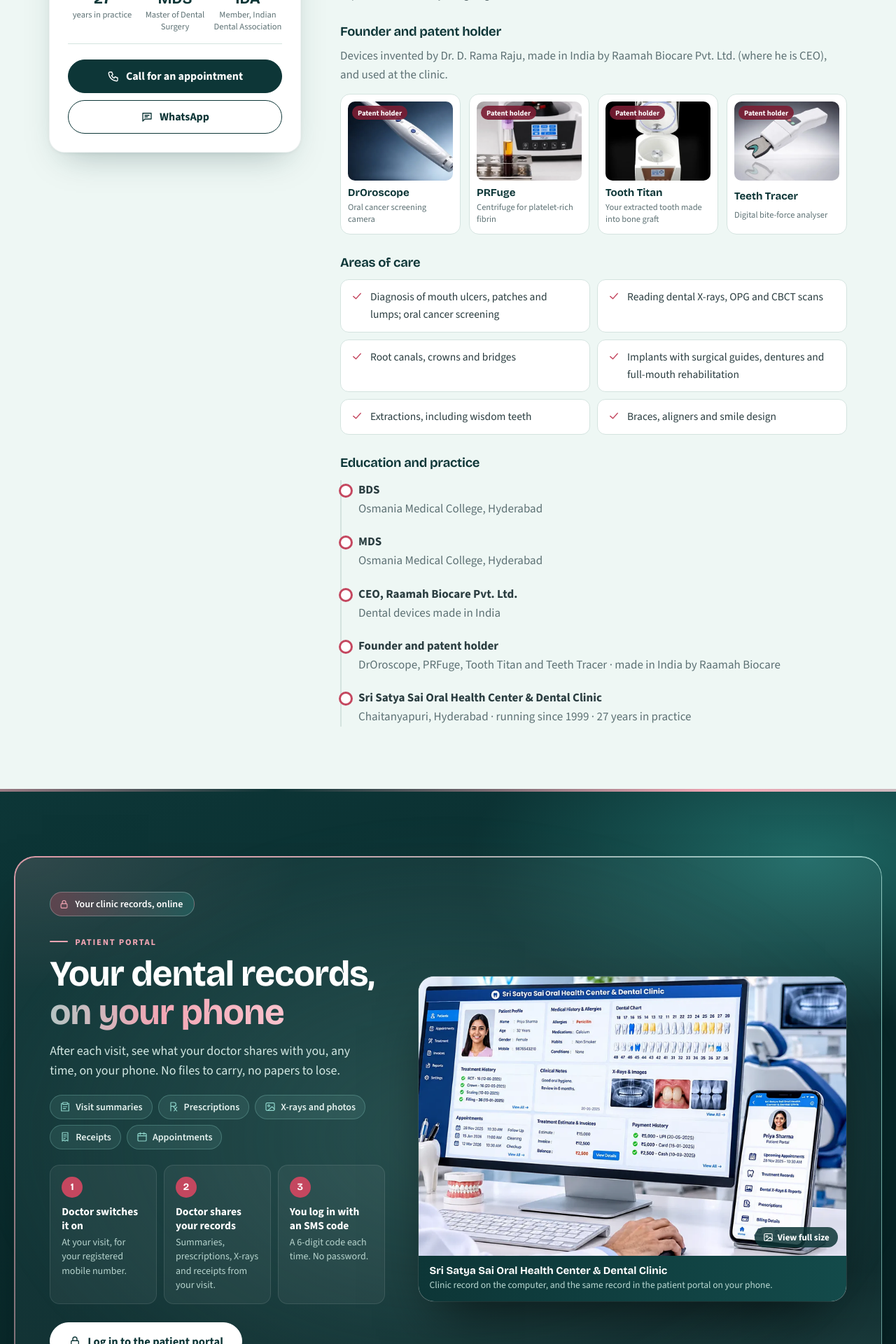
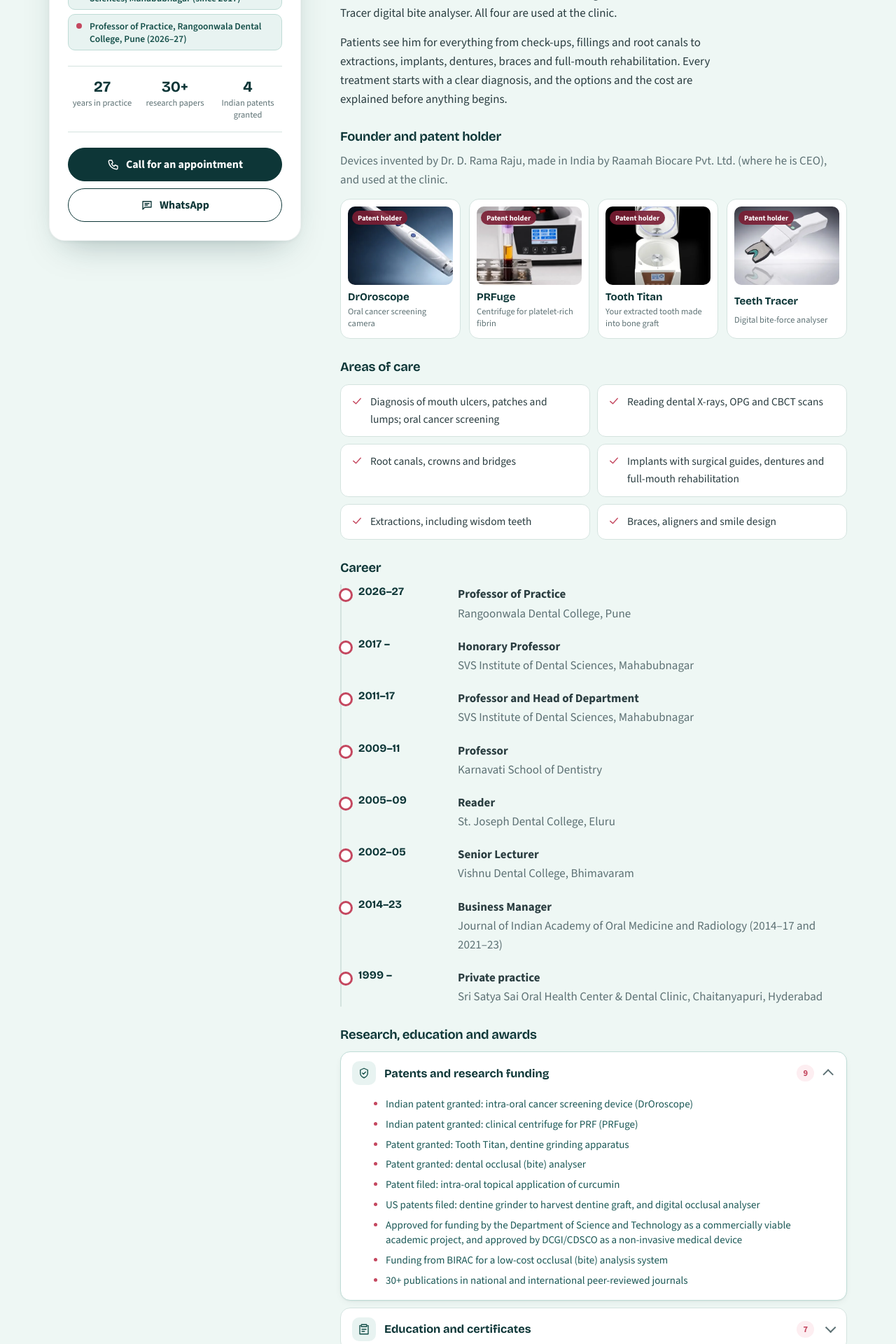
Before and after one commit to drramarajudentalclinic-tech/dental-backend, a React (Vite) app in the folder website/: page / in a window 1280 px wide. Shown: the part 6320-8240 px from the top of the page at 70% size. Built offline with nearby package versions, Linux system fonts and the light colour scheme; no server answers.

Commit message:
Doctor section: full CV details

```diff
--- a/website/index.html
+++ b/website/index.html
@@ -75,8 +75,10 @@
         "@type": "Person",
         "name": "Dr. D. Rama Raju",
         "jobTitle": "Dentist, BDS, MDS",
-        "alumniOf": "Osmania Medical College, Hyderabad",
-        "memberOf": "Indian Dental Association"
+        "alumniOf": "Government Dental College and Hospital, Hyderabad",
+        "memberOf": ["Indian Dental Association", "Indian Academy of Oral Medicine and Radiology"],
+        "award": ["Young Researcher Award, IAOMR (2017)"],
+        "affiliation": ["SVS Institute of Dental Sciences, Mahabubnagar (Honorary Professor)", "Rangoonwala Dental College, Pune (Professor of Practice)", "Raamah Biocare Pvt. Ltd. (CEO)"]
       }
     }
     </script>
--- a/website/src/chatContent.js
+++ b/website/src/chatContent.js
@@ -87,9 +87,9 @@ export const TOPICS = [
     title: { en: "About the doctor", te: "డాక్టర్ గురించి", hi: "डॉक्टर के बारे में" },
     keys: ["doctor", "dentist", "rama raju", "qualification", "mds", "డాక్టర్", "రామరాజు", "डॉक्टर", "रामराजू"],
     a: {
-      en: ["Dr. D. Rama Raju — BDS, MDS, Osmania Medical College, Hyderabad.", `• ${YEARS} years of experience · clinic running since ${SINCE}`, "• Dental Council Reg. No. A-1096", "• CEO, Raamah Biocare Pvt. Ltd.", "• Founder and patent holder of the DrOroscope, PRFuge, Tooth Titan and Teeth Tracer (made in India by Raamah Biocare)", "• Member, Indian Dental Association"],
-      te: ["డా. డి. రామరాజు — BDS, MDS, ఉస్మానియా మెడికల్ కాలేజ్, హైదరాబాద్.", `• ${YEARS} సంవత్సరాల అనుభవం · ${SINCE} నుండి క్లినిక్ సేవలు`, "• డెంటల్ కౌన్సిల్ రిజిస్ట్రేషన్ నం. A-1096", "• CEO, రామా బయోకేర్ ప్రైవేట్ లిమిటెడ్ (Raamah Biocare Pvt. Ltd.)", "• DrOroscope, PRFuge, Tooth Titan, Teeth Tracer పరికరాల వ్యవస్థాపకులు, పేటెంట్ హోల్డర్ (రామా బయోకేర్, భారతదేశంలో తయారీ)", "• ఇండియన్ డెంటల్ అసోసియేషన్ సభ్యులు"],
-      hi: ["डॉ. डी. रामराजू — BDS, MDS, उस्मानिया मेडिकल कॉलेज, हैदराबाद।", `• ${YEARS} साल का अनुभव · ${SINCE} से क्लिनिक सेवा में`, "• डेंटल काउंसिल रजिस्ट्रेशन नं. A-1096", "• CEO, रामा बायोकेयर प्राइवेट लिमिटेड (Raamah Biocare Pvt. Ltd.)", "• DrOroscope, PRFuge, Tooth Titan और Teeth Tracer उपकरणों के संस्थापक और पेटेंट धारक (रामा बायोकेयर, भारत में निर्मित)", "• इंडियन डेंटल एसोसिएशन के सदस्य"],
+      en: ["Dr. D. Rama Raju — BDS, MDS, Government Dental College and Hospital, Hyderabad.", `• ${YEARS} years of experience · clinic running since ${SINCE}`, "• Dental Council Reg. No. A-1096", "• CEO, Raamah Biocare Pvt. Ltd.", "• Founder and patent holder of the DrOroscope, PRFuge, Tooth Titan and Teeth Tracer (made in India by Raamah Biocare)", "• Honorary Professor, SVS Institute of Dental Sciences; Professor of Practice, Rangoonwala Dental College, Pune (2026–27)", "• 30+ research papers · 4 Indian patents granted", "• Member, Indian Dental Association"],
+      te: ["డా. డి. రామరాజు — BDS, MDS, ప్రభుత్వ దంత వైద్య కళాశాల మరియు ఆసుపత్రి, హైదరాబాద్.", `• ${YEARS} సంవత్సరాల అనుభవం · ${SINCE} నుండి క్లినిక్ సేవలు`, "• డెంటల్ కౌన్సిల్ రిజిస్ట్రేషన్ నం. A-1096", "• CEO, రామా బయోకేర్ ప్రైవేట్ లిమిటెడ్ (Raamah Biocare Pvt. Ltd.)", "• DrOroscope, PRFuge, Tooth Titan, Teeth Tracer పరికరాల వ్యవస్థాపకులు, పేటెంట్ హోల్డర్ (రామా బయోకేర్, భారతదేశంలో తయారీ)", "• ఇండియన్ డెంటల్ అసోసియేషన్ సభ్యులు"],
+      hi: ["डॉ. डी. रामराजू — BDS, MDS, सरकारी डेंटल कॉलेज एवं अस्पताल, हैदराबाद।", `• ${YEARS} साल का अनुभव · ${SINCE} से क्लिनिक सेवा में`, "• डेंटल काउंसिल रजिस्ट्रेशन नं. A-1096", "• CEO, रामा बायोकेयर प्राइवेट लिमिटेड (Raamah Biocare Pvt. Ltd.)", "• DrOroscope, PRFuge, Tooth Titan और Teeth Tracer उपकरणों के संस्थापक और पेटेंट धारक (रामा बायोकेयर, भारत में निर्मित)", "• इंडियन डेंटल एसोसिएशन के सदस्य"],
     },
   },
   {
--- a/website/src/content.js
+++ b/website/src/content.js
@@ -56,13 +56,20 @@ export const doctors = [
     initials: "RR",
     qualification: "BDS, MDS",
     title: "Dentist, Chaitanyapuri, Hyderabad",
+    // short roles shown on the doctor card
+    roles: [
+      "CEO, Raamah Biocare Pvt. Ltd.",
+      "Honorary Professor, SVS Institute of Dental Sciences, Mahabubnagar (since 2017)",
+      "Professor of Practice, Rangoonwala Dental College, Pune (2026–27)",
+    ],
     stats: [
       [String(YEARS), "years in practice"],
-      ["MDS", "Master of Dental Surgery"],
-      ["IDA", "Member, Indian Dental Association"],
+      ["30+", "research papers"],
+      ["4", "Indian patents granted"],
     ],
     about: [
-      `Dr. D. Rama Raju (BDS, MDS) has practised dentistry for ${YEARS} years. He runs Sri Satya Sai Oral Health Center & Dental Clinic in Chaitanyapuri, near Dilsukhnagar, Hyderabad, which has been caring for patients since ${SINCE}.`,
+      `Dr. D. Rama Raju (BDS, MDS) has been in private practice for ${YEARS} years. He runs Sri Satya Sai Oral Health Center & Dental Clinic in Chaitanyapuri, near Dilsukhnagar, Hyderabad, which has been caring for patients since ${SINCE}.`,
+      "Alongside the clinic, he has taught dentistry for over 20 years: he was Professor and Head of Department at SVS Institute of Dental Sciences, is its Honorary Professor since 2017, and is Professor of Practice at Rangoonwala Dental College, Pune (2026–27). He has published more than 30 research papers in national and international peer-reviewed journals.",
       "He is the CEO of Raamah Biocare Pvt. Ltd., and the founder and patent holder of four dental devices the company makes in India: the DrOroscope for oral cancer screening, the PRFuge centrifuge for platelet-rich fibrin, the Tooth Titan that turns an extracted tooth into bone graft, and the Teeth Tracer digital bite analyser. All four are used at the clinic.",
       "Patients see him for everything from check-ups, fillings and root canals to extractions, implants, dentures, braces and full-mouth rehabilitation. Every treatment starts with a clear diagnosis, and the options and the cost are explained before anything begins.",
     ],
@@ -81,12 +88,74 @@ export const doctors = [
       { name: "Tooth Titan", photo: photos.toothTitan, line: "Your extracted tooth made into bone graft", tab: "Dental implants" },
       { name: "Teeth Tracer", photo: photos.teethTracer, line: "Digital bite-force analyser", tab: "Bite" },
     ],
-    timeline: [
-      ["BDS", "Osmania Medical College, Hyderabad"],
-      ["MDS", "Osmania Medical College, Hyderabad"],
-      ["CEO, Raamah Biocare Pvt. Ltd.", "Dental devices made in India"],
-      ["Founder and patent holder", "DrOroscope, PRFuge, Tooth Titan and Teeth Tracer · made in India by Raamah Biocare"],
-      ["Sri Satya Sai Oral Health Center & Dental Clinic", `Chaitanyapuri, Hyderabad · running since ${SINCE} · ${YEARS} years in practice`],
+    // career, newest first: [years, role, place]
+    career: [
+      ["2026–27", "Professor of Practice", "Rangoonwala Dental College, Pune"],
+      ["2017 –", "Honorary Professor", "SVS Institute of Dental Sciences, Mahabubnagar"],
+      ["2011–17", "Professor and Head of Department", "SVS Institute of Dental Sciences, Mahabubnagar"],
+      ["2009–11", "Professor", "Karnavati School of Dentistry"],
+      ["2005–09", "Reader", "St. Joseph Dental College, Eluru"],
+      ["2002–05", "Senior Lecturer", "Vishnu Dental College, Bhimavaram"],
+      ["2014–23", "Business Manager", "Journal of Indian Academy of Oral Medicine and Radiology (2014–17 and 2021–23)"],
+      [`${SINCE} –`, "Private practice", "Sri Satya Sai Oral Health Center & Dental Clinic, Chaitanyapuri, Hyderabad"],
+    ],
+    // the rest of the CV, shown as open-and-close panels: [title, icon, items]
+    profile: [
+      ["Patents and research funding", "shield", [
+        "Indian patent granted: intra-oral cancer screening device (DrOroscope)",
+        "Indian patent granted: clinical centrifuge for PRF (PRFuge)",
+        "Patent granted: Tooth Titan, dentine grinding apparatus",
+        "Patent granted: dental occlusal (bite) analyser",
+        "Patent filed: intra-oral topical application of curcumin",
+        "US patents filed: dentine grinder to harvest dentine graft, and digital occlusal analyser",
+        "Approved for funding by the Department of Science and Technology as a commercially viable academic project, and approved by DCGI/CDSCO as a non-invasive medical device",
+        "Funding from BIRAC for a low-cost occlusal (bite) analysis system",
+        "30+ publications in national and international peer-reviewed journals",
+      ]],
+      ["Education and certificates", "note", [
+        "BDS, Government Dental College and Hospital, Hyderabad",
+        "MDS, Government Dental College and Hospital, Hyderabad",
+        "Certificate course in palliative care, IAPC, at MNJ Institute of Oncology and Regional Cancer Centre, Hyderabad",
+        "Certificate course in bioinformatics, Osmania University",
+        "Certificate course in image processing, NPTEL",
+        "Certificate course in AI for medical professionals, IIIT Hyderabad",
+        "Certificate course in agentic AI, IIIT Hyderabad",
+      ]],
+      ["Awards", "award", [
+        "Young Researcher Award, IAOMR (2017)",
+        "Gold medal for the best faculty paper, 18th National Triple O Symposium and 4th International Oral Pre-cancer and Cancer Congress, New Delhi",
+        "Nominated for the BMJ South Asia Awards",
+      ]],
+      ["Research projects", "spark", [
+        "Curcumin orabase in the management of oral submucous fibrosis",
+        "Vitamin A orabase in the management of keratotic lesions",
+        "Clobetasol propionate in the management of oral lichen planus",
+        "Quantification of mitochondrial DNA from burnt and buried teeth at various temperatures",
+        "DrOroscope, a non-invasive oral cancer screening device",
+        "Current: identifying SNPs in mouth (mucosal) lesions, and matching them with medicines and natural compounds by drug docking",
+        "Current: a low-cost occlusal (bite) analysis system for dental practitioners",
+      ]],
+      ["Talks and workshops", "chat", [
+        "Guest speaker, zonal CDE, NTR University of Health Sciences (August 2025)",
+        "Workshop on private practice in oral medicine and radiology, National Triple O Conference, SIBAR Institute of Dental Sciences (March 2025)",
+        "Panelist, National PG Convention, GSL Dental College, Rajahmundry (2023)",
+        "National UG Convention, Kamineni Institute of Dental Sciences (2022)",
+        "IAOMR National Conference (2021)",
+        "International implant conference, online (2020)",
+        "CDE programme, Rangoonwala Dental College, Pune (2019)",
+        "Hands-on workshop on implantology, CKS Teja Institute of Dental Sciences, Tirupati (2018)",
+        "Hands-on workshop on lasers, SIBAR Dental College (2017)",
+        "Guest speaker at many CDE programmes, including zonal CDEs of NTR University of Health Sciences",
+      ]],
+      ["Memberships and oral cancer screening camps", "pin", [
+        "Member: IDA, IAOMR, IAOPTMD, AAGDCH, IAOO",
+        "Oral cancer screening camps with mid-level health providers, with the Andhra Pradesh government under the National Health Mission",
+        "Dharmaram, with the Director of Health, Telangana",
+        "Boduppal, with the Lions Club",
+        "Vizianagaram, with the IDA",
+        "Nizamabad, with the Government Medical College, TSRTC and Meghana Dental College",
+        "NFC, Hyderabad, with KIMS",
+      ]],
     ],
   },
 ];
--- a/website/src/pages/Home.jsx
+++ b/website/src/pages/Home.jsx
@@ -397,7 +397,7 @@ function Doctor({ d }) {
         <div className="doc-title">{d.title}</div>
         {clinic.registration && <div className="doc-reg">Dental Council Reg. No. {clinic.registration}</div>}
         {d.inventions?.length > 0 && <div className="doc-inv-chip">🏅 Founder &amp; patent holder of {d.inventions.length} dental devices</div>}
-        <div className="doc-inv-chip doc-ceo-chip">CEO, Raamah Biocare Pvt. Ltd.</div>
+        {d.roles?.length > 0 && <ul className="doc-roles">{d.roles.map((r) => <li key={r}>{r}</li>)}</ul>}
         <dl className="doc-stats">
           {d.stats.map(([big, small]) => <div key={small}><dt>{big}</dt><dd>{small}</dd></div>)}
         </dl>
@@ -428,10 +428,19 @@ function Doctor({ d }) {
         )}
         <h3>Areas of care</h3>
         <ul className="doc-focus">{d.focus.map((f) => <li key={f}><Icon n="check" size={18} />{f}</li>)}</ul>
-        <h3>Education and practice</h3>
-        <ol className="doc-time">
-          {d.timeline.map(([t, w]) => <li key={t}><span><b>{t}</b><br /><span className="muted">{w}</span></span></li>)}
+        <h3>Career</h3>
+        <ol className="doc-time doc-career">
+          {d.career.map(([y, r, w]) => <li key={y + r}><span className="yr">{y}</span><span><b>{r}</b><br /><span className="muted">{w}</span></span></li>)}
         </ol>
+        <h3>Research, education and awards</h3>
+        <div className="doc-prof">
+          {d.profile.map(([title, ico, items], k) => (
+            <details key={title} className="dp" open={k === 0}>
+              <summary><span className="dp-ico"><Icon n={ico} size={18} /></span><b>{title}</b><span className="dp-n">{items.length}</span></summary>
+              <ul>{items.map((x) => <li key={x}>{x}</li>)}</ul>
+            </details>
+          ))}
+        </div>
       </div>
     </div>
   );
--- a/website/src/styles.css
+++ b/website/src/styles.css
@@ -1373,3 +1373,26 @@ a.t-more { text-decoration: none; }
 .nf-links b { color: var(--ink); font: 700 1.05rem var(--display); }
 .nf-links span { color: var(--muted); font-size: 14.5px; }
 .nf-call { color: var(--muted); }
+
+/* doctor: roles on the card, career with years, CV panels */
+.doc-roles { list-style: none; margin: 12px 0 0; padding: 0; display: grid; gap: 6px; text-align: left; }
+.doc-roles li { position: relative; padding: 7px 10px 7px 30px; background: #e8f3f1; color: #134e48; border: 1px solid #bfdcd6; border-radius: 10px; font-size: 13.5px; font-weight: 600; line-height: 1.35; }
+.doc-roles li::before { content: ""; position: absolute; left: 11px; top: 12px; width: 8px; height: 8px; border-radius: 50%; background: var(--gum); }
+.doc-time.doc-career li { grid-template-columns: 128px 1fr; gap: 14px; }
+.doc-career .yr { font: 700 .98rem var(--display); color: var(--ink); white-space: nowrap; }
+@media (max-width: 560px) { .doc-time.doc-career li { grid-template-columns: 1fr; gap: 2px; } }
+.doc-prof { display: grid; gap: 10px; }
+.dp { background: var(--paper); border: 1px solid var(--line); border-radius: 14px; overflow: hidden; transition: box-shadow .25s, border-color .25s; }
+.dp[open] { border-color: #bfdcd6; box-shadow: var(--shadow-1, 0 4px 14px rgba(13,54,55,.08)); }
+.dp summary { list-style: none; cursor: pointer; display: grid; grid-template-columns: 34px 1fr auto 18px; align-items: center; gap: 12px; padding: 13px 16px; }
+.dp summary::-webkit-details-marker { display: none; }
+.dp summary::after { content: ""; width: 9px; height: 9px; border-right: 2px solid var(--muted); border-bottom: 2px solid var(--muted); transform: rotate(45deg) translateY(-3px); transition: transform .25s; justify-self: center; }
+.dp[open] summary::after { transform: rotate(225deg) translateY(-2px); }
+.dp summary:hover { background: #f6faf9; }
+.dp summary b { font: 700 1.02rem var(--display); color: var(--ink); }
+.dp-ico { width: 34px; height: 34px; border-radius: 10px; display: grid; place-items: center; background: #e8f3f1; color: #134e48; }
+.dp-n { font-size: 12.5px; font-weight: 700; color: var(--gum); background: #fdeef1; border-radius: 999px; padding: 2px 9px; }
+.dp ul { margin: 0; padding: 4px 18px 16px 64px; display: grid; gap: 7px; }
+.dp li { font-size: 15px; line-height: 1.45; color: var(--ink-2, #1f3a3a); }
+.dp li::marker { color: var(--gum); }
+@media (max-width: 560px) { .dp ul { padding-left: 38px; } .dp summary { grid-template-columns: 30px 1fr auto 14px; gap: 10px; padding: 12px; } }
```
